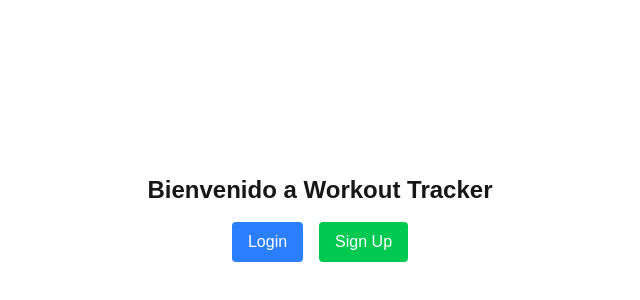
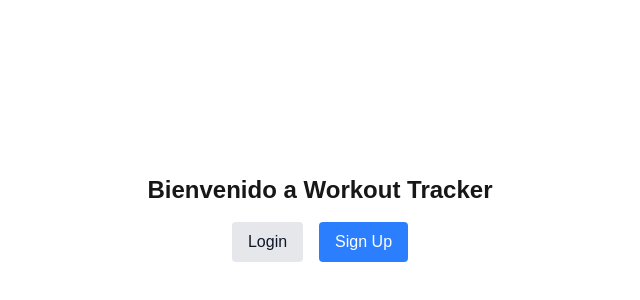
Before and after one commit to Mike-droid/workout-tracker, a Next.js app: page / in a window 1280 px wide. Shown: the part 182-482 px from the top of the page, without its empty margins (320-960 px from the left). Built offline with nearby package versions, Linux system fonts and the light colour scheme; no server answers.

Commit message:
Create simple button component

```diff
--- a/package.json
+++ b/package.json
@@ -13,6 +13,7 @@
     "@prisma/client": "^6.15.0",
     "@prisma/extension-accelerate": "^2.0.2",
     "bcrypt": "^6.0.0",
+    "clsx": "^2.1.1",
     "jose": "^6.1.0",
     "jsonwebtoken": "^9.0.2",
     "jwt-decode": "^4.0.0",
--- /dev/null
+++ b/src/app/components/button.tsx
@@ -0,0 +1,48 @@
+"use client";
+
+import Link from "next/link";
+import { ReactNode } from "react";
+import clsx from "clsx";
+
+interface ButtonProps {
+    children: ReactNode;
+    href?: string;
+    onClick?: () => void;
+    type?: "button" | "submit" | "reset";
+    className?: string;
+    variant?: "primary" | "secondary" | "danger";
+}
+
+export function Button({
+    children,
+    href,
+    onClick,
+    type = "button",
+    className,
+    variant = "primary",
+}: ButtonProps) {
+    const baseStyles =
+        "px-4 py-2 rounded font-medium transition-colors duration-200";
+
+    const variants = {
+        primary: "bg-blue-500 text-white hover:bg-blue-600",
+        secondary: "bg-gray-200 text-gray-900 hover:bg-gray-300",
+        danger: "bg-red-500 text-white hover:bg-red-600",
+    };
+
+    const combined = clsx(baseStyles, variants[variant], className);
+
+    if (href) {
+        return (
+            <Link href={href} className={combined}>
+                {children}
+            </Link>
+        );
+    }
+
+    return (
+        <button onClick={onClick} type={type} className={combined}>
+            {children}
+        </button>
+    );
+}
--- a/src/app/login/page.tsx
+++ b/src/app/login/page.tsx
@@ -3,6 +3,7 @@
 import { useState } from "react";
 import { useRouter } from "next/navigation";
 import { useAuth } from "@/hooks/useAuth";
+import { Button } from "../components/button";
 
 export default function LoginPage() {
     const { login } = useAuth();
@@ -57,12 +58,9 @@ export default function LoginPage() {
                 className="border px-2 py-1 rounded"
                 required
             />
-            <button
-                type="submit"
-                className="bg-blue-500 text-white px-4 py-2 rounded hover:bg-blue-600"
-            >
+            <Button type="submit" variant="primary">
                 Login
-            </button>
+            </Button>
 
             {error && <p className="text-red-500">{error}</p>}
         </form>
--- a/src/app/page.tsx
+++ b/src/app/page.tsx
@@ -2,6 +2,7 @@
 
 import { useAuth } from "@/hooks/useAuth";
 import { getUserFromToken } from "@/lib/auth";
+import { Button } from "./components/button";
 
 export default function HomePage() {
   const { isLoggedIn, logout } = useAuth();
@@ -13,18 +14,12 @@ export default function HomePage() {
       <main className="flex flex-col items-center justify-center min-h-screen gap-4">
         <h1 className="text-2xl font-bold">Bienvenido a Workout Tracker</h1>
         <div className="flex gap-4">
-          <a
-            href="/login"
-            className="px-4 py-2 bg-blue-500 text-white rounded hover:bg-blue-600"
-          >
+          <Button href="/login" variant="secondary">
             Login
-          </a>
-          <a
-            href="/signup"
-            className="px-4 py-2 bg-green-500 text-white rounded hover:bg-green-600"
-          >
+          </Button>
+          <Button href="/signup" variant="primary">
             Sign Up
-          </a>
+          </Button>
         </div>
       </main>
     );
@@ -36,15 +31,12 @@ export default function HomePage() {
         <h1 className="text-xl font-bold text-black">
           Bienvenido de nuevo {user?.name || "👋"}
         </h1>
-        <a href="/workouts" className="text-black">
+        <Button href="/workouts" variant="primary">
           Entrenamientos
-        </a>
-        <button
-          onClick={logout}
-          className="px-4 py-2 bg-red-500 text-white rounded hover:bg-red-600 hover:cursor-pointer"
-        >
+        </Button>
+        <Button onClick={logout} variant="danger">
           Logout
-        </button>
+        </Button>
       </header>
 
       <section className="flex flex-col items-center justify-center flex-1">
```
Also changed, not shown: 1 other file (tests, documents, lock files or other folders).
